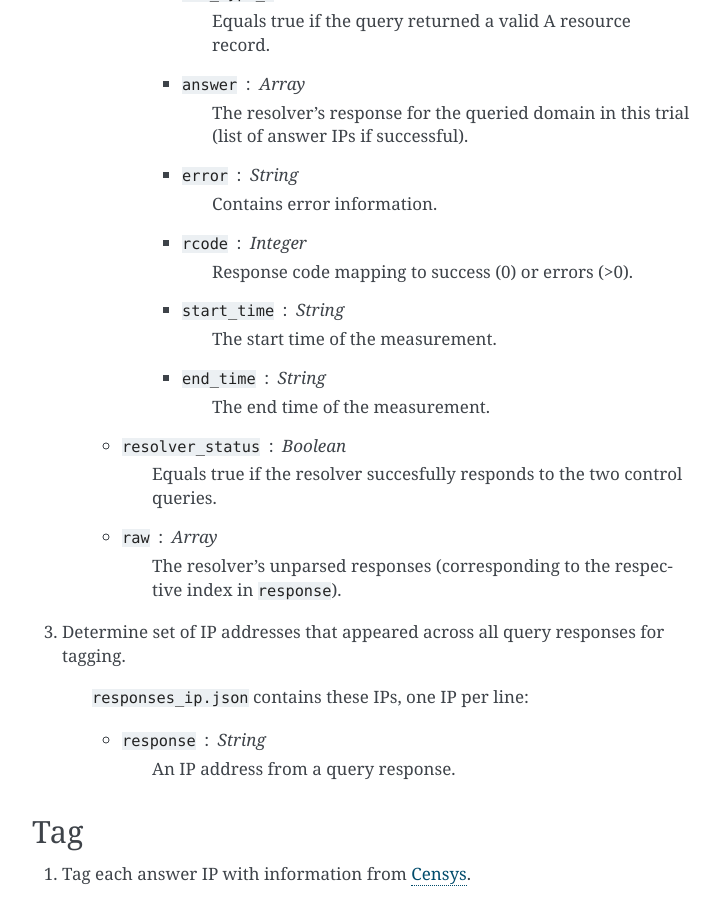
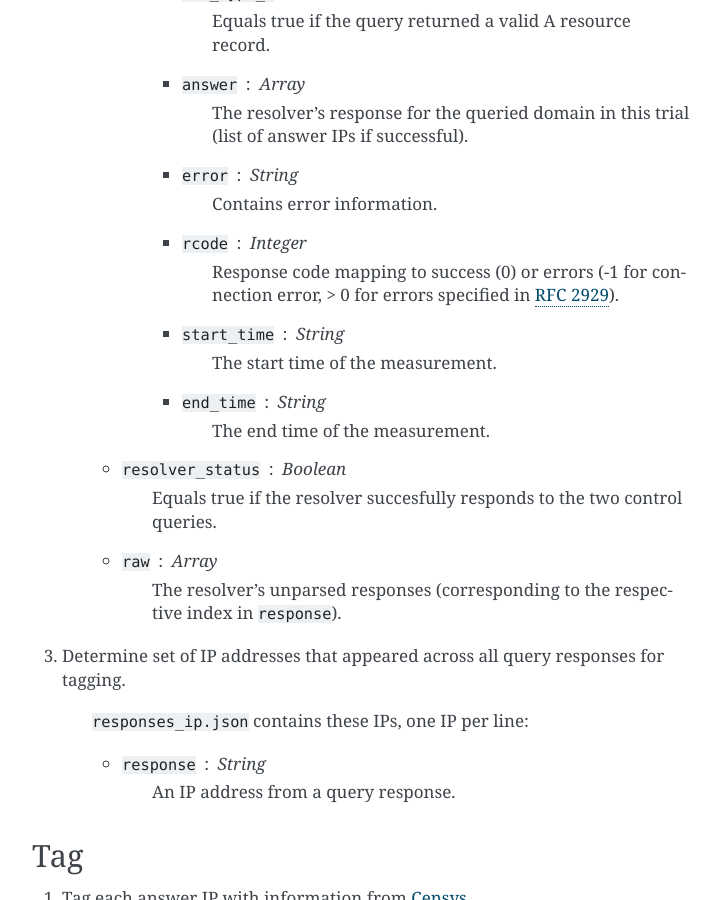
Before and after one commit to censoredplanet/censoredplanet, a Sphinx documentation site: the page built from docs/satellitev2.rst, in a window 1280 px wide and 900 px high, scrolled down 2973 px. Shown: the whole window, without its empty margins (388-1107 px from the left). Built offline with Sphinx 7.4.7, drawn with Linux system fonts in a browser that asks for light colours.

```diff
--- a/docs/satellitev2.rst
+++ b/docs/satellitev2.rst
@@ -117,7 +117,7 @@
         * :code:`error` : String
             Contains error information.
         * :code:`rcode` : Integer
-            Response code mapping to success (0) or errors (>0).
+            Response code mapping to success (0) or errors (-1 for connection error, > 0 for errors specified in `RFC 2929 <https://tools.ietf.org/html/rfc2929#section-2.3>`_).
         * :code:`start_time` : String
             The start time of the measurement.
         * :code:`end_time` : String
```
